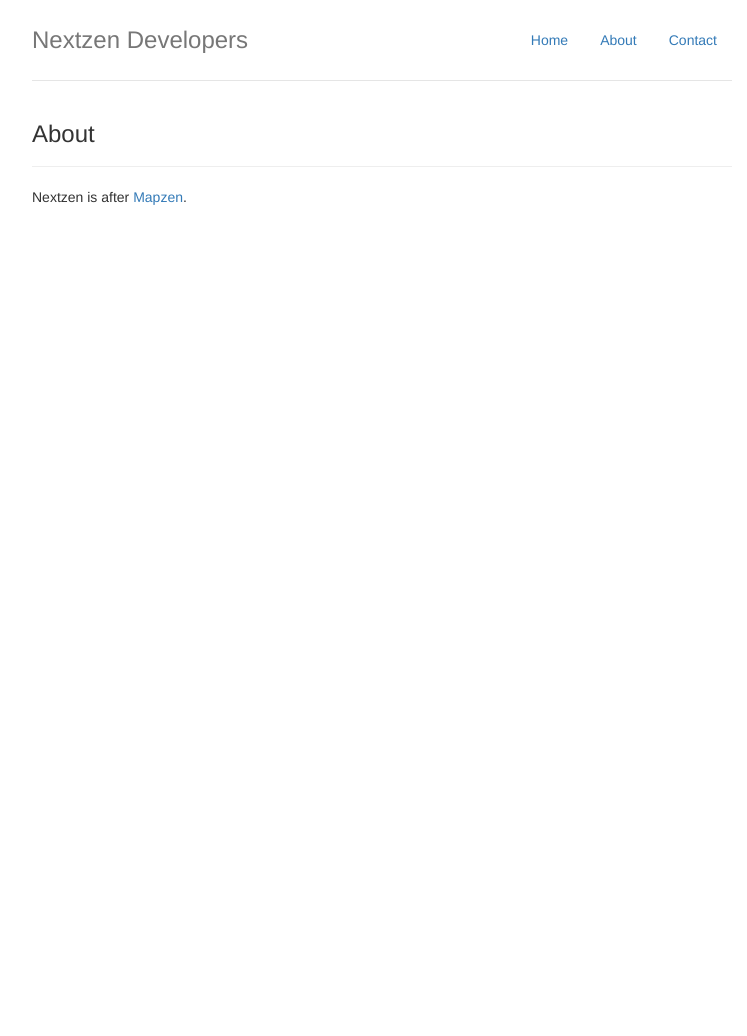
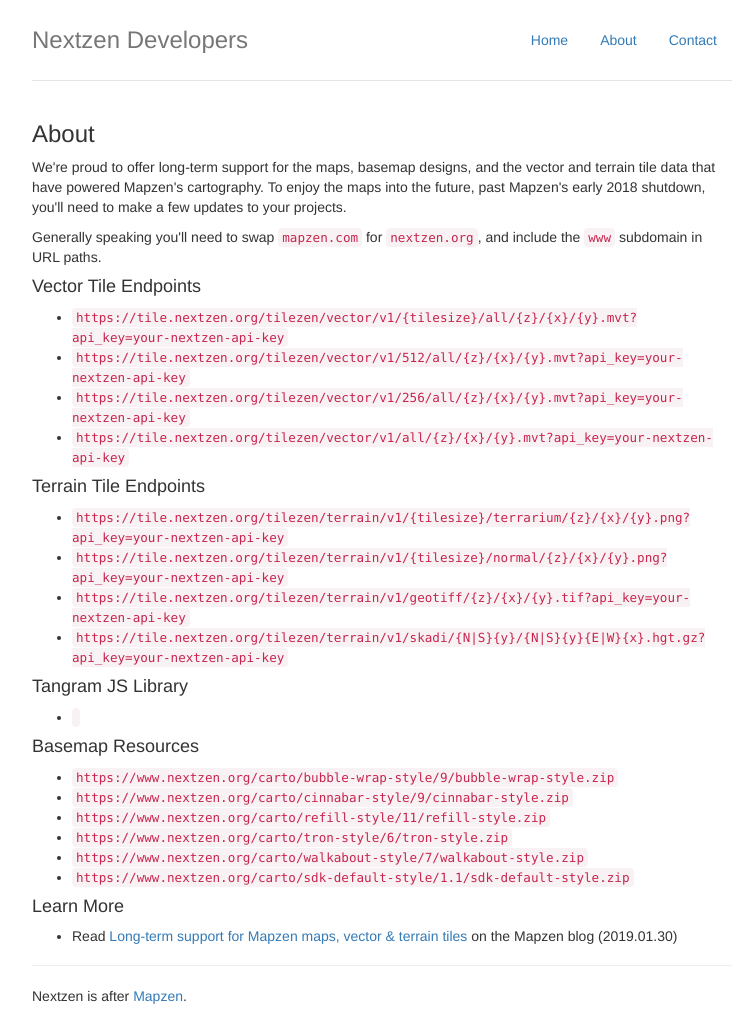
Before and after one commit to nextzen/developers, a Flask app: page /about.html in a window 1280 px wide. Shown: the whole page, without its empty margins (258-1005 px from the left). Before the commit the page ends 205 px from the top, so only its background shows below. Run offline with Flask 2, Linux system fonts and the light colour scheme; some libraries are stand-ins or nearby versions.

Commit message:
Cherry pick new endpoints into about from blog post
And link to blog post in See Also section

```diff
--- a/app/templates/about.html
+++ b/app/templates/about.html
@@ -4,6 +4,53 @@
 {{ super() }}
 <div class='page-header'>
     <h3>About</h3>
+    <p>We're proud to offer long-term support for the maps, basemap designs, and the vector and terrain
+       tile data that have powered Mapzen's cartography. To enjoy the maps into the future, past Mapzen's
+       early 2018 shutdown, you'll need to make a few updates to your projects.</p>
+
+    <p>Generally speaking you'll need to swap <code>mapzen.com</code> for <code>nextzen.org</code>, and include the <code>www</code> subdomain in URL paths.
+
+    <h4>Vector Tile Endpoints</h4>
+
+    <ul>
+      <li><code>https://tile.nextzen.org/tilezen/vector/v1/{tilesize}/all/{z}/{x}/{y}.mvt?api_key=your-nextzen-api-key</code></li>
+      <li><code>https://tile.nextzen.org/tilezen/vector/v1/512/all/{z}/{x}/{y}.mvt?api_key=your-nextzen-api-key</code></li>
+      <li><code>https://tile.nextzen.org/tilezen/vector/v1/256/all/{z}/{x}/{y}.mvt?api_key=your-nextzen-api-key</code></li>
+      <li><code>https://tile.nextzen.org/tilezen/vector/v1/all/{z}/{x}/{y}.mvt?api_key=your-nextzen-api-key</code></li>
+    </ul>
+
+    <h4>Terrain Tile Endpoints</h4>
+
+    <ul>
+      <li><code>https://tile.nextzen.org/tilezen/terrain/v1/{tilesize}/terrarium/{z}/{x}/{y}.png?api_key=your-nextzen-api-key</code></li>
+      <li><code>https://tile.nextzen.org/tilezen/terrain/v1/{tilesize}/normal/{z}/{x}/{y}.png?api_key=your-nextzen-api-key</code></li>
+      <li><code>https://tile.nextzen.org/tilezen/terrain/v1/geotiff/{z}/{x}/{y}.tif?api_key=your-nextzen-api-key</code></li>
+      <li><code>https://tile.nextzen.org/tilezen/terrain/v1/skadi/{N|S}{y}/{N|S}{y}{E|W}{x}.hgt.gz?api_key=your-nextzen-api-key</code></li>
+    </ul>
+
+    <h4>Tangram JS Library</h4>
+
+    <ul>
+      <li><code><script type="text/javascript" src="https://www.nextzen.org/tangram/0.14/tangram.min.js"></script></code></li>
+    </ul>
+
+    <h4>Basemap Resources</h4>
+
+    <ul>
+      <li><code>https://www.nextzen.org/carto/bubble-wrap-style/9/bubble-wrap-style.zip</code></li>
+      <li><code>https://www.nextzen.org/carto/cinnabar-style/9/cinnabar-style.zip</code></li>
+      <li><code>https://www.nextzen.org/carto/refill-style/11/refill-style.zip</code></li>
+      <li><code>https://www.nextzen.org/carto/tron-style/6/tron-style.zip</code></li>
+      <li><code>https://www.nextzen.org/carto/walkabout-style/7/walkabout-style.zip</code></li>
+      <li><code>https://www.nextzen.org/carto/sdk-default-style/1.1/sdk-default-style.zip</code></li>
+    </ul>
+
+    <h4>Learn More</h4>
+
+    <ul>
+      <li>Read <a href="https://mapzen.com/blog/long-term-support-mapzen-maps/">Long-term support for Mapzen maps, vector & terrain tiles</a> on the Mapzen blog (2019.01.30)</li>
+    </ul>
+
 </div>
 
 <p>Nextzen is after <a href="https://mapzen.com">Mapzen</a>.</p>
```
